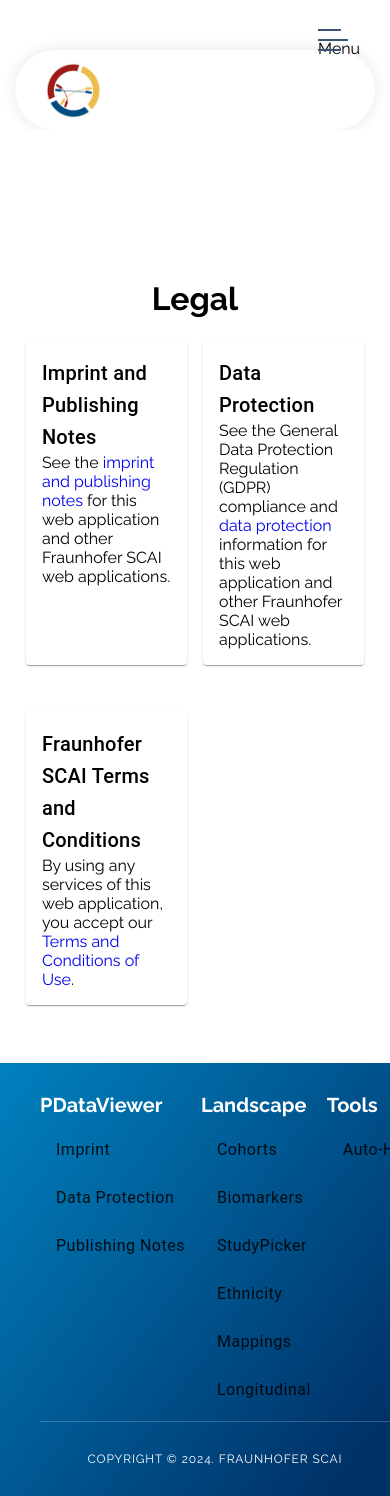
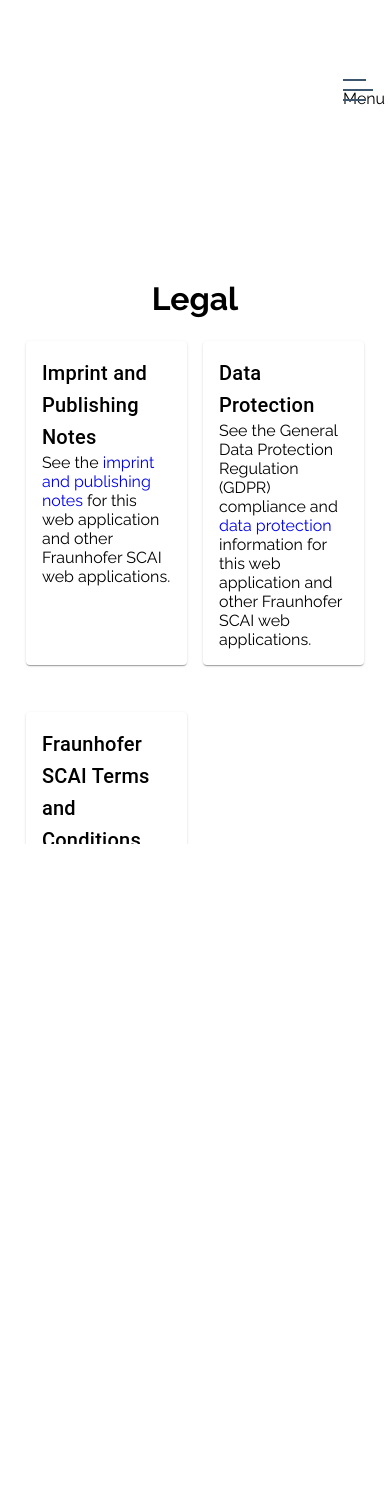
Before and after one commit to SCAI-BIO/PDataViewer, an Angular app in the folder frontend/: page /imprint in a window 390 px wide. After the commit the page ends 844 px from the top, so only its background shows below. Built offline with nearby package versions, Linux system fonts and the light colour scheme.

Commit message:
refactor: fix footer to the bottom

```diff
--- a/frontend/src/app/app.component.html
+++ b/frontend/src/app/app.component.html
@@ -1,5 +1,11 @@
 <div class="container">
-  <app-nav-bar></app-nav-bar>
-  <router-outlet></router-outlet>
-  <app-footer></app-footer>
+  <div class="nav-bar">
+    <app-nav-bar></app-nav-bar>
+  </div>
+  <div class="body">
+    <router-outlet></router-outlet>
+  </div>
+  <div class="footer">
+    <app-footer></app-footer>
+  </div>
 </div>
--- a/frontend/src/styles.css
+++ b/frontend/src/styles.css
@@ -69,7 +69,7 @@
 }
 
 .clearfix:after {
-    content: ".";
+    content: "";
     display: block;
     clear: both;
     visibility: hidden;
@@ -97,6 +97,8 @@
     -ms-text-size-adjust: 100%;
     -webkit-font-smoothing: antialiased;
     -moz-osx-font-smoothing: grayscale;
+    height: 100%;
+    overflow-x: hidden;
 }
 
 a {
@@ -114,7 +116,6 @@
     margin-bottom: 0;
 }
 
-/* Global Styles */
 ::selection,
 ::-moz-selection {
     background: #1cacd7;
@@ -256,12 +257,6 @@
 }
 
 @media (max-width: 991px) {
-
-    html,
-    body {
-        overflow-x: hidden;
-    }
-
     .mobile-top-fix {
         margin-top: 30px;
         margin-bottom: 0;
@@ -314,3 +309,23 @@
     background-color: #1cacd7;
     border-color: #1cacd7;
 }
+
+.container {
+    min-height: 100%;
+    position: relative;
+}
+
+.nav-bar {
+    padding-left: 400px;
+    padding-right: 400px;
+}
+
+.body {
+    padding-bottom: 436px;
+}
+
+.footer {
+    position: absolute;
+    bottom: 0;
+    width: 100%;
+}
```
